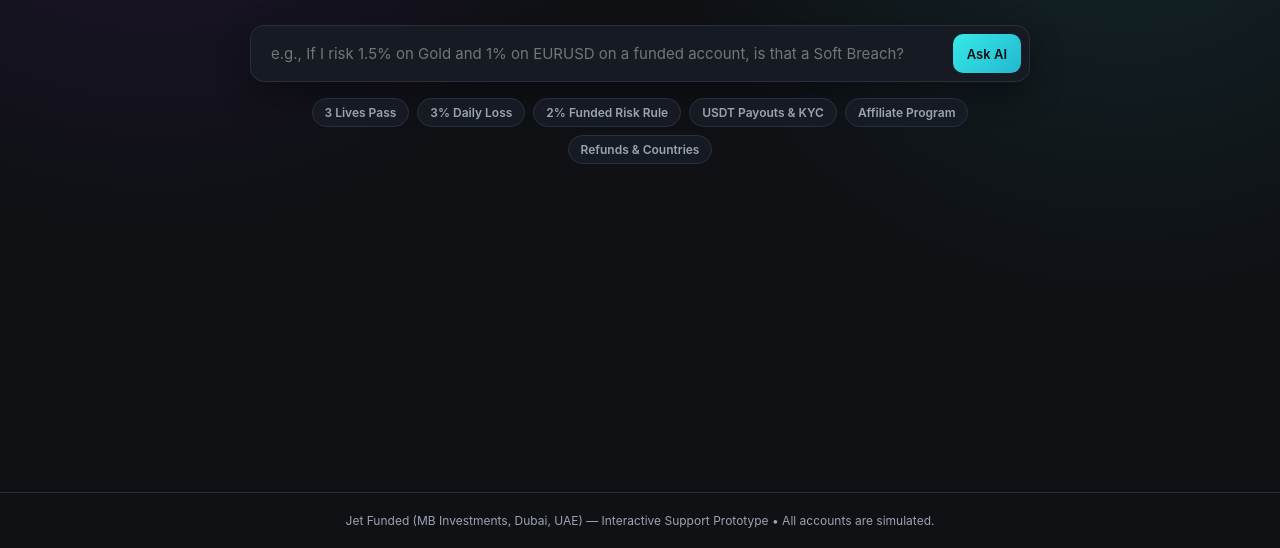
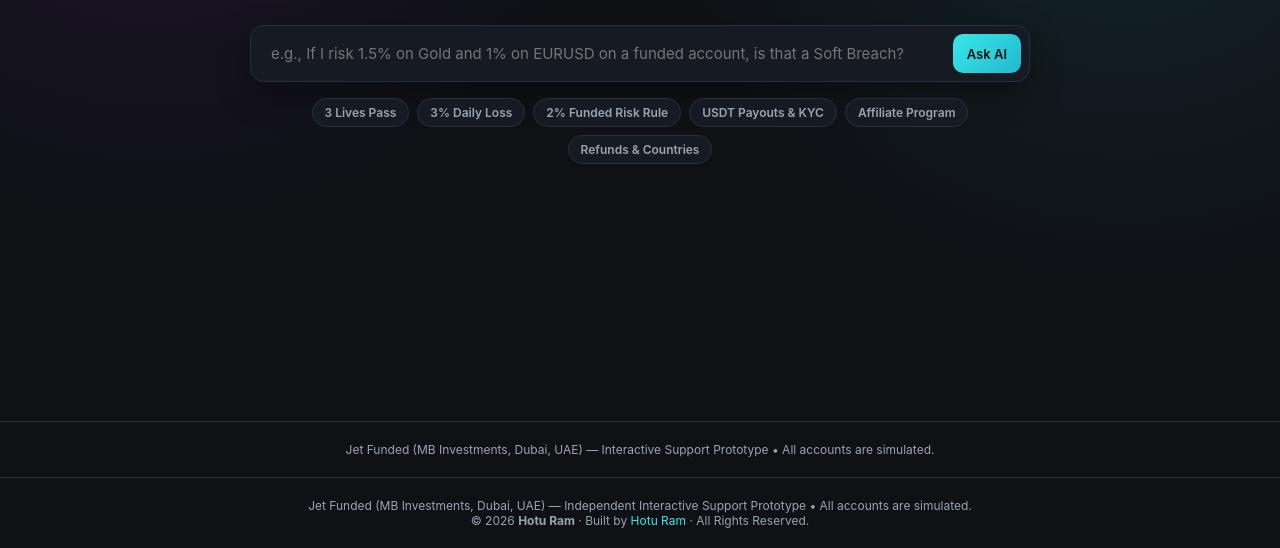
Before and after one commit to HotuRam/Hotu_Jet_Support_chat_bot, a plain HTML site: page index.html in a window 1280 px wide. Shown: the part 252-800 px from the top of the page. Drawn offline with Linux system fonts and the light colour scheme.

Commit message:
Update index.html

```diff
--- a/index.html
+++ b/index.html
@@ -1,3 +1,8 @@
+<!--
+  Jet Funded AI Customer Support Center
+  Copyright (c) 2026 Hotu Ram (https://github.com/HotuRam)
+  All Rights Reserved.
+-->
 <!DOCTYPE html>
 <html lang="en">
 <head>
@@ -453,3 +458,7 @@
   </script>
 </body>
 </html>
+<footer>
+  Jet Funded (MB Investments, Dubai, UAE) — Independent Interactive Support Prototype • All accounts are simulated.<br />
+  © 2026 <strong>Hotu Ram</strong> · Built by <a href="https://github.com/HotuRam" target="_blank" style="color:var(--cyan);text-decoration:none;">Hotu Ram</a> · All Rights Reserved.
+</footer>
```
